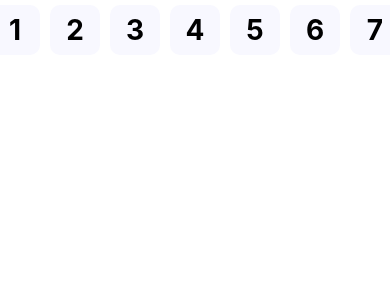
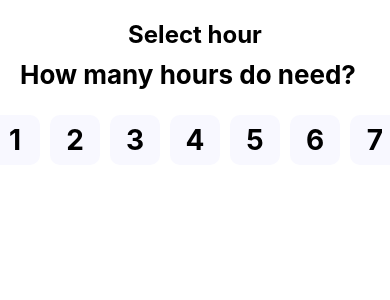
Before and after one commit to Juhaied/react-native-mbl, a React Native app in the folder my-app/: screen / in a window 390 px wide. Shown: the top 300 px of the page. Built offline with nearby package versions, Linux system fonts and the light colour scheme.

Commit message:
Last Update

```diff
--- a/my-app/App.js
+++ b/my-app/App.js
@@ -11,6 +11,7 @@ import Select from './components/Select';
 import Practice2 from './components/Practice2';
 import Continue from './components/Continue';
 import SevenBoxes from './components/SevenBoxes';
+import Second from './components/Second';
 export default function App() {
 
   const [todos,setTodos] = useState([
@@ -38,6 +39,7 @@ export default function App() {
   return (
     <ScrollView>
       <View style={styles.container}>
+        <Second />
         <SevenBoxes />
       </View>
     </ScrollView>
--- /dev/null
+++ b/my-app/components/Second.js
@@ -0,0 +1,32 @@
+import React from 'react';
+import { View, Text, StyleSheet } from 'react-native';
+
+const Second= () => {
+  return (
+    <View style={styles.container}>
+      <Text style={styles.header}>Select hour</Text>
+      <Text style={styles.question}>How many hours do need?</Text>
+    </View>
+  );
+};
+
+const styles = StyleSheet.create({
+  container: {
+    padding: 20,
+     // Change the background color as desired
+  },
+  header: {
+    textAlign:'center',
+    fontSize: 24,
+    color: 'black', // Change the text color as desired
+    fontWeight: 'bold',
+  },
+  question: {
+    fontSize: 26,
+    color: 'black', // Change the text color as desired
+    marginTop: 10,
+    fontWeight: 'bold',
+  },
+});
+
+export default Second;
```
